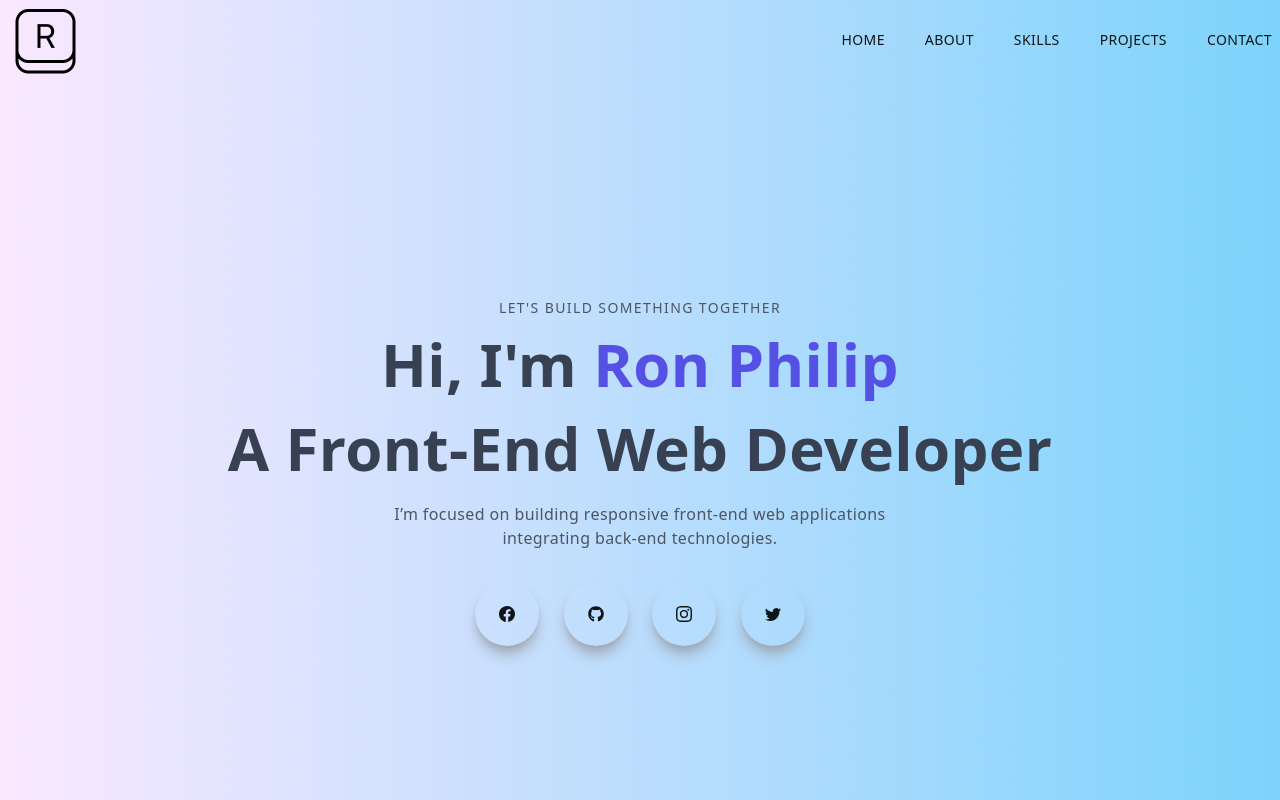
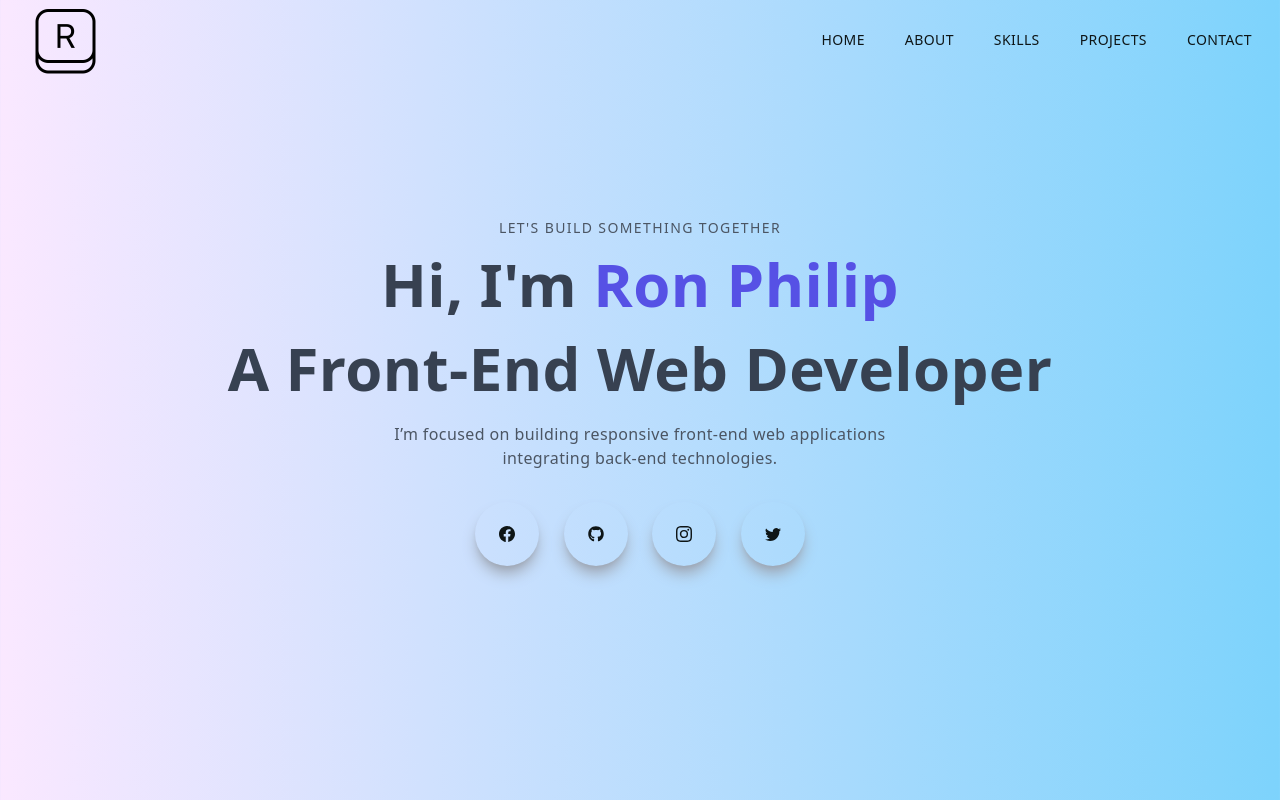
Before and after one commit to ronphilip25/my-final-portfolio, a Next.js app: page / in a window 1280 px wide. Shown: the top 800 px of the page. Built offline with nearby package versions, Linux system fonts and the light colour scheme.

Commit message:
first commit

```diff
--- a/components/Navbar.jsx
+++ b/components/Navbar.jsx
@@ -46,7 +46,7 @@ function Navbar  ()  {
     },[])
 
   return (
-    <div className={shadow ? 'flex w-full h-20 shadow-xl z-[100]' : 'flex w-full h-20 z-[100]'}>
+    <div className={shadow ? 'fixed w-full h-20 shadow-xl p-5 z-[100]' : 'fixed w-full p-5 h-20 z-[100]'}>
       <div className='flex justify-between items-center w-full h-full px-2 2xl:px-16'>
        <Link href='/'>
         <Image
@@ -84,7 +84,7 @@ function Navbar  ()  {
               </li>
             </Link>
           </ul>
-          <div onClick={handleNav} className='md:hidden'>
+          <div onClick={handleNav} className='md:hidden sm:flex'>
             <AiOutlineMenu size={25} />
           </div>
         </div>
```
